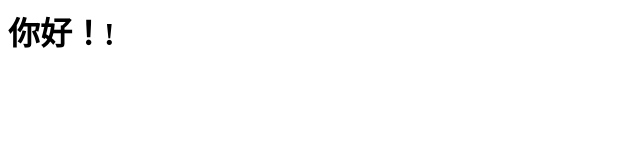
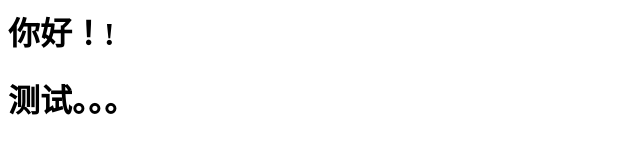
Before and after one commit to Cawsl/ceshi, a plain HTML site: page index.html in a window 1280 px wide. Shown: the whole page, without its empty margins (0-640 px from the left). Drawn offline with Linux system fonts and the light colour scheme.

Commit message:
Update index.html

```diff
--- a/index.html
+++ b/index.html
@@ -4,5 +4,6 @@
     </head>
     <body>
         <h1>你好！!</h1>
+        <h1>测试。。。</h1>
     </body>
 </html>
```
